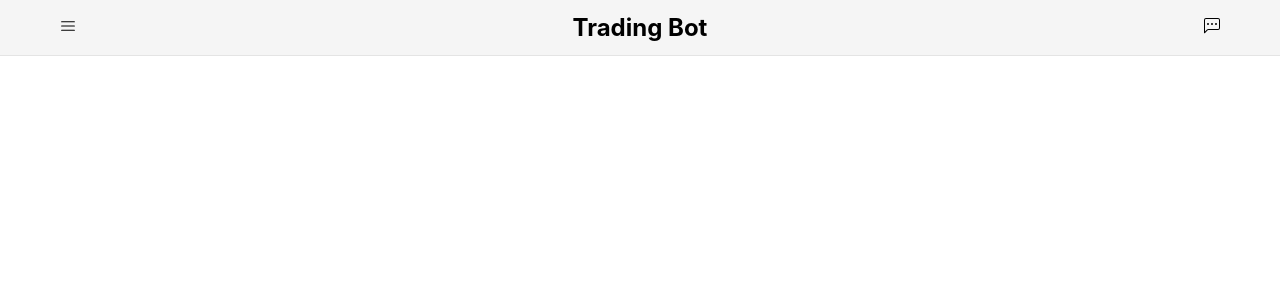
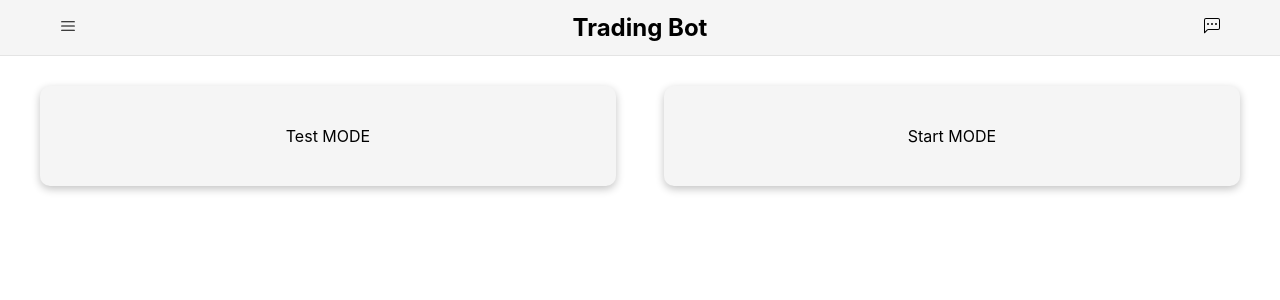
Before and after one commit to Art1us/trading_bot_front, a React (Create React App) app: page /exchange in a window 1280 px wide. Before the commit this address had no page. Shown: the top 300 px of the page. Built offline with nearby package versions, Linux system fonts and the light colour scheme.

Commit message:
created main page for each exchange
implemented logic: choosing mode toggle
conditional rendering of classes
conditional rendering of test/start components

```diff
--- a/src/App.js
+++ b/src/App.js
@@ -1,8 +1,9 @@
+import "./App.css";
+import { BrowserRouter, Routes, Route, Link } from "react-router-dom";
 import Header from "./components/Header/Header";
 import Welcome from "./components/Welcome/Welcome";
 import MainPage from "./pages/MainPage/MainPage";
-import "./App.css";
-import { BrowserRouter, Routes, Route, Link } from "react-router-dom";
+import ExchangePage from "./pages/ExchangePage/ExchangePage";
 
 
 function App() {
@@ -14,6 +15,7 @@ function App() {
         <Route path="/" element={<Welcome/>} />
         <Route path="/login" element={<>Auth</>} />
         <Route path="/main" element={<MainPage />} />
+        <Route path="/exchange" element={<ExchangePage />} />
       </Routes>
     </BrowserRouter>
   );
--- /dev/null
+++ b/src/components/StartMode/StartMode.js
@@ -0,0 +1,9 @@
+import React from 'react'
+
+function StartMode() {
+  return (
+    <div>StartMode</div>
+  )
+}
+
+export default StartMode
--- /dev/null
+++ b/src/components/TestMode/TestMode.js
@@ -0,0 +1,9 @@
+import React from 'react'
+
+function TestMode() {
+  return (
+    <div>TestMode</div>
+  )
+}
+
+export default TestMode
--- /dev/null
+++ b/src/pages/ExchangePage/ExchangePage.css
@@ -0,0 +1,54 @@
+.exchangePage {
+    height: calc(100vh - 60px);
+    width: 100vw;
+}
+
+.exchangePage__container {
+    height: 100%;
+    max-width: 1200px;
+    margin: 0 auto;
+    display: flex;
+    flex-direction: column;
+}
+
+.exchangePage__modes {
+    margin-top: 30px;
+    height: 100px;
+    width: 100%;
+    display: flex;
+    align-items: center;
+    justify-content: space-between;
+}
+
+.exchangePage__mode {
+    width: 48%;
+    height: 100px;
+    display: flex;
+    justify-content: center;
+    align-items: center;
+    background-color: whitesmoke;
+    box-shadow: rgba(0, 0, 0, 0.24) 0px 3px 8px;
+    transition: transform 0.1s ease-in;
+    cursor: pointer;
+    border-radius: 10px;
+}
+
+.exchangePage__mode:hover {
+    background-color: rgb(228, 228, 228);
+    transform: scale(1.03);
+}
+
+.exchangePage__mode--selected {
+    background-color: blueviolet;
+    color: white;
+}
+
+.exchangePage__mode--selected:hover {
+    background-color: blueviolet;
+    color: white;
+    transform: none;
+}
+
+.exchangePage__body{
+    margin-top: 20px;
+}
--- /dev/null
+++ b/src/pages/ExchangePage/ExchangePage.js
@@ -0,0 +1,40 @@
+import React, { useState } from "react";
+import "./ExchangePage.css";
+import TestMode from "../../components/TestMode/TestMode";
+import StartMode from "../../components/StartMode/StartMode";
+
+function ExchangePage() {
+  const [selectMode, setSelectMode] = useState("");
+
+  const testModeSelected =
+    selectMode === "test" ? "exchangePage__mode--selected" : "";
+  const startModeSelected =
+    selectMode === "start" ? "exchangePage__mode--selected" : "";
+
+  return (
+    <div className="exchangePage">
+      <div className="exchangePage__container">
+        <div className="exchangePage__modes">
+          <div
+            className={`exchangePage__mode ${testModeSelected}`}
+            onClick={() => setSelectMode("test")}
+          >
+            Test MODE
+          </div>
+          <div
+            className={`exchangePage__mode ${startModeSelected}`}
+            onClick={() => setSelectMode("start")}
+          >
+            Start MODE
+          </div>
+        </div>
+        <div className="exchangePage__body">
+          {selectMode === "test" && <TestMode />}
+          {selectMode === "start" && <StartMode />}
+        </div>
+      </div>
+    </div>
+  );
+}
+
+export default ExchangePage;
```
Also changed, not shown: src/components/TestMode/TestMode.css (added).
